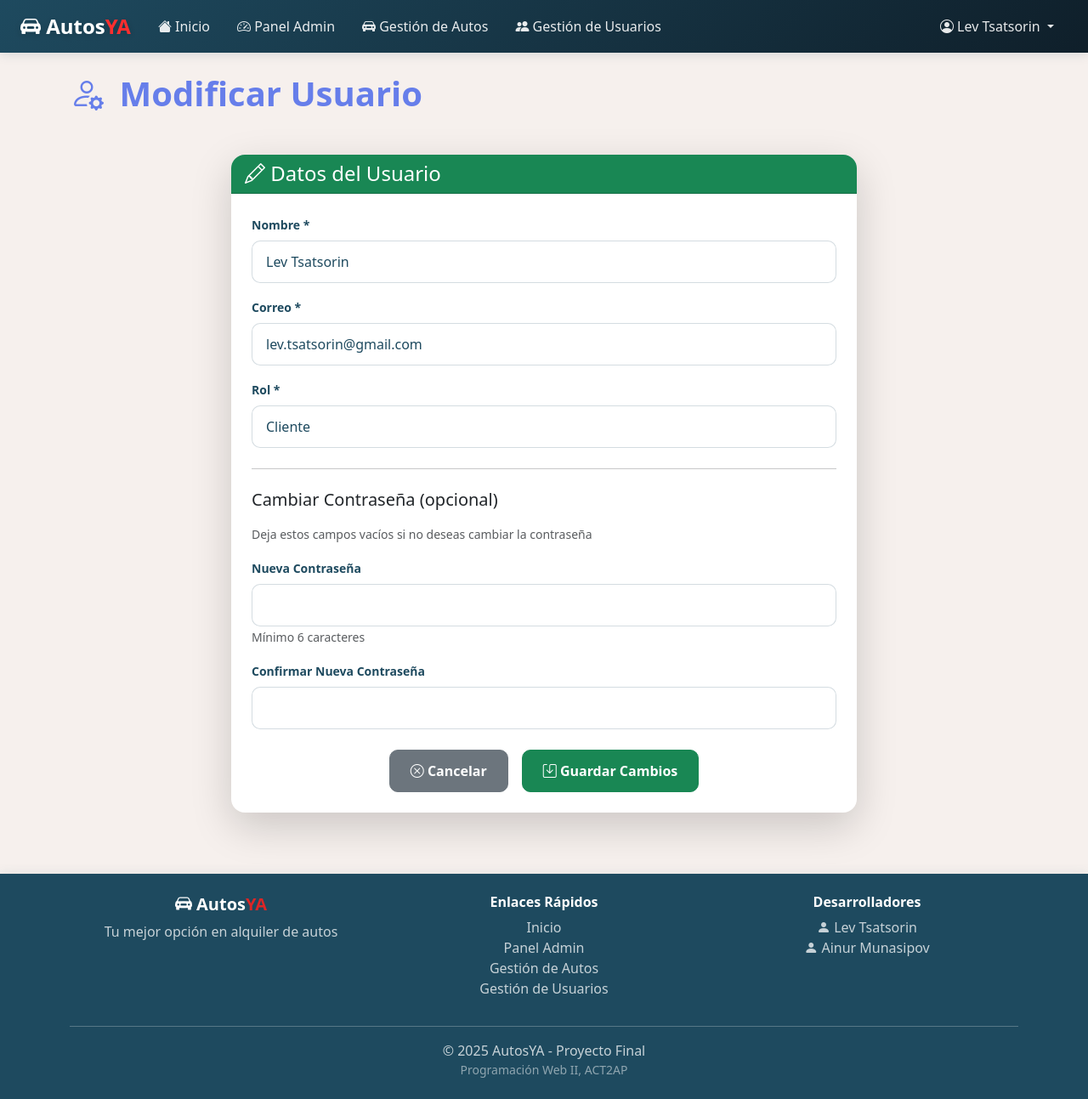
After one commit to LevTsatsorin/AutosYA, a PHP site: page /AutosYA/usuario/mod_usuario.php?id=1 in a window 1280 px wide. The commit adds this page. Shown: the whole page at 85% size. Run offline with PHP 8.4, Linux system fonts and the light colour scheme; a user stored in the database is signed in; data comes from the database, SQL or seed files in the repository.

Commit message:
Add user management features, implement user deletion and modification

```diff
--- a/components/footer.php
+++ b/components/footer.php
@@ -21,6 +21,7 @@
                             <?php if (isset($_SESSION['fk_rol']) && $_SESSION['fk_rol'] == 1): ?>
                                 <li><a href="/AutosYA/admin/index.php" class="text-white opacity-75 text-decoration-none">Panel Admin</a></li>
                                 <li><a href="/AutosYA/admin/gestion_autos.php" class="text-white opacity-75 text-decoration-none">Gestión de Autos</a></li>
+                                <li><a href="/AutosYA/admin/gestion_usuarios.php" class="text-white opacity-75 text-decoration-none">Gestión de Usuarios</a></li>
                             <?php else: ?>
                                 <li><a href="/AutosYA/cliente/perfil.php" class="text-white opacity-75 text-decoration-none">Mi Perfil</a></li>
                                 <li><a href="/AutosYA/pages/mis_reservas.php" class="text-white opacity-75 text-decoration-none">Mis Reservas</a></li>
--- a/components/header.php
+++ b/components/header.php
@@ -58,6 +58,11 @@ $rol_usuario = $esta_autenticado ? $_SESSION['fk_rol'] : 0;
                                 <i class="bi bi-car-front-fill"></i> Gestión de Autos
                             </a>
                         </li>
+                        <li class="nav-item">
+                            <a class="nav-link" href="/AutosYA/admin/gestion_usuarios.php">
+                                <i class="bi bi-people-fill"></i> Gestión de Usuarios
+                            </a>
+                        </li>
                     <?php elseif ($esta_autenticado && $rol_usuario == 2): ?>
                         <!-- Links para Cliente -->
                         <li class="nav-item">
@@ -82,6 +87,9 @@ $rol_usuario = $esta_autenticado ? $_SESSION['fk_rol'] : 0;
                             <ul class="dropdown-menu dropdown-menu-end">
                                 <li><a class="dropdown-item" href="<?php echo $rol_usuario == 1 ? '/AutosYA/admin/index.php' : '/AutosYA/cliente/perfil.php'; ?>">
                                         <i class="bi bi-speedometer2"></i> Dashboard
+                                    </a></li>
+                                <li><a class="dropdown-item" href="/AutosYA/usuario/mod_usuario.php?id=<?php echo $_SESSION['id_usuario']; ?>">
+                                        <i class="bi bi-person-gear"></i> Editar Perfil
                                     </a></li>
                                 <li>
                                     <hr class="dropdown-divider">
--- a/css/admin.css
+++ b/css/admin.css
@@ -79,6 +79,16 @@
   border: none !important;
 }
 
+.card.shadow-lg {
+  border: none !important;
+}
+
+.card.shadow-lg:hover {
+  border: none !important;
+  transform: none !important;
+  transition: none !important;
+}
+
 .admin-table-card .card-header {
   background: linear-gradient(135deg, #667eea 0%, #764ba2 100%);
   color: white;
--- /dev/null
+++ b/usuario/mod_usuario.php
@@ -0,0 +1,123 @@
+<?php
+// Verificar autenticación
+session_start();
+
+if (!isset($_SESSION['id_usuario'])) {
+    header("Location: ../pages/login.php");
+    exit();
+}
+
+include_once("../components/header.php");
+
+// Obtener ID del usuario a modificar
+if (!isset($_GET['id'])) {
+    header("Location: ../pages/inicio.php");
+    exit();
+}
+
+$id_usuario = (int)$_GET['id'];
+$redirect_param = isset($_GET['redirect']) ? $_GET['redirect'] : '';
+
+if ($redirect_param === 'admin_gestion') {
+    $cancel_url = '/AutosYA/admin/gestion_usuarios.php';
+} else {
+    $cancel_url = $_SESSION['fk_rol'] == 1 ? '/AutosYA/admin/index.php' : '/AutosYA/cliente/perfil.php';
+}
+
+// Obtener datos del usuario
+$stmt = $con->prepare("SELECT id_usuario, nombre, correo, fk_rol FROM usuarios WHERE id_usuario = ?");
+$stmt->bind_param("i", $id_usuario);
+$stmt->execute();
+$result = $stmt->get_result();
+
+if ($result->num_rows === 0) {
+    $stmt->close();
+    header("Location: ../pages/inicio.php");
+    exit();
+}
+
+$usuario = $result->fetch_assoc();
+$stmt->close();
+?>
+<link rel="stylesheet" href="/AutosYA/css/admin.css">
+
+<div class="container my-4">
+    <div class="row">
+        <div class="col-12">
+            <h1 class="admin-page-title mb-4">
+                <i class="bi bi-person-gear"></i> Modificar Usuario
+            </h1>
+        </div>
+    </div>
+
+    <div class="row justify-content-center">
+        <div class="col-lg-8">
+            <div class="card shadow-lg mt-4">
+                <div class="card-header bg-success text-white">
+                    <h4 class="mb-0">
+                        <i class="bi bi-pencil"></i> Datos del Usuario
+                    </h4>
+                </div>
+                <div class="card-body">
+                    <form action="/AutosYA/usuario/mod_usuario_ok.php" method="POST" class="needs-validation" novalidate>
+                        <input type="hidden" name="id_usuario" value="<?php echo $usuario['id_usuario']; ?>">
+                        <input type="hidden" name="redirect" value="<?php echo $redirect_param; ?>">
+
+                        <div class="mb-3">
+                            <label for="nombre" class="form-label">Nombre *</label>
+                            <input type="text" class="form-control" id="nombre" name="nombre"
+                                value="<?php echo htmlspecialchars($usuario['nombre']); ?>" required>
+                        </div>
+
+                        <div class="mb-3">
+                            <label for="correo" class="form-label">Correo *</label>
+                            <input type="email" class="form-control" id="correo" name="correo"
+                                value="<?php echo htmlspecialchars($usuario['correo']); ?>" required>
+                        </div>
+
+                        <div class="mb-3">
+                            <label for="fk_rol" class="form-label">Rol *</label>
+                            <select class="form-select" id="fk_rol" name="fk_rol" required>
+                                <option value="1" <?php echo ($usuario['fk_rol'] == 1) ? 'selected' : ''; ?>>Admin</option>
+                                <option value="2" <?php echo ($usuario['fk_rol'] == 2) ? 'selected' : ''; ?>>Cliente</option>
+                            </select>
+                        </div>
+
+                        <?php if ($id_usuario === $_SESSION['id_usuario']): ?>
+                            <hr class="my-4">
+
+                            <h5 class="mb-3">Cambiar Contraseña (opcional)</h5>
+                            <p class="text-muted"><small>Deja estos campos vacíos si no deseas cambiar la contraseña</small></p>
+
+                            <div class="mb-3">
+                                <label for="clave" class="form-label">Nueva Contraseña</label>
+                                <input type="password" class="form-control" id="clave" name="nueva_clave" minlength="6">
+                                <small class="form-text text-muted">Mínimo 6 caracteres</small>
+                            </div>
+
+                            <div class="mb-3">
+                                <label for="clave_rep" class="form-label">Confirmar Nueva Contraseña</label>
+                                <input type="password" class="form-control" id="clave_rep" name="confirmar_clave" minlength="6">
+                                <div class="invalid-feedback">Repite tu contraseña.</div>
+                            </div>
+                        <?php endif; ?>
+
+                        <div class="d-flex justify-content-center gap-3 mt-4">
+                            <a href="<?php echo $cancel_url; ?>" class="btn btn-secondary">
+                                <i class="bi bi-x-circle"></i> Cancelar
+                            </a>
+                            <button type="submit" class="btn btn-success">
+                                <i class="bi bi-save"></i> Guardar Cambios
+                            </button>
+                        </div>
+                    </form>
+                </div>
+            </div>
+        </div>
+    </div>
+
+</div>
+
+<script src="/AutosYA/js/registro-validation.js"></script>
+
+<?php include_once("../components/footer.php"); ?>
```
Also changed, not shown: other parts of css/admin.css (+30 -0 lines), admin/abm_autos/mod_auto.php (+4 -4 lines), admin/abm_usuarios/baja_usuario.php (added, +39 -0 lines), admin/gestion_usuarios.php (added, +221 -0 lines), admin/index.php (+17 -0 lines), usuario/mod_usuario_ok.php (added, +78 -0 lines).
